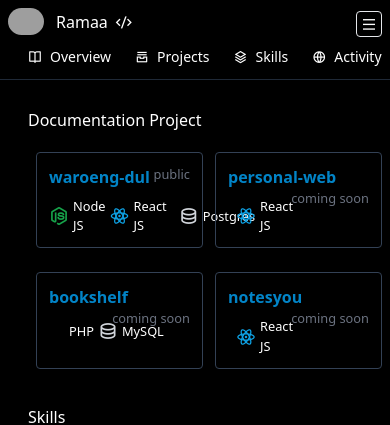
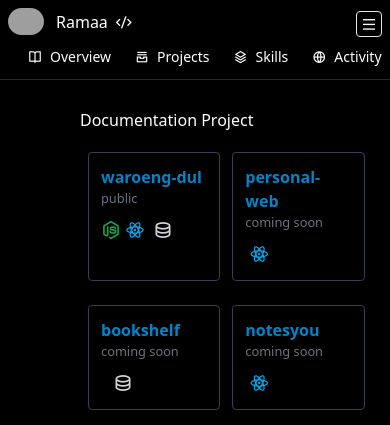
Before and after one commit to Ramaaeln/personal-web, a React (Vite) app: page / in a window 390 px wide. Shown: the top 425 px of the page. Built offline with nearby package versions, Linux system fonts and the light colour scheme; grey boxes are pictures that could not be loaded; some icons are missing.

Commit message:
responsive for mobile /home

```diff
--- a/src/components/Elements/Home/project.jsx
+++ b/src/components/Elements/Home/project.jsx
@@ -3,14 +3,16 @@ import { Link } from "react-router-dom";
 const DokumProject = (props) =>{
     const {href,target,nama,status} = props;
     return(
-        <div>
+        <div className="grid
+        ">
             <strong><Link
                     to={href}
                     target={target}
                     className="text-sky-600">
                         {nama}
                     </Link></strong>
-        <small className="text-gray-500 float-right">{status}</small>
+        <small className="text-gray-500
+        ">{status}</small>
         </div>
 
     )
--- a/src/components/Elements/Home/stack.jsx
+++ b/src/components/Elements/Home/stack.jsx
@@ -3,7 +3,9 @@ const Stack = (props) =>{
     return(
         <>
             <i className={`text-xl  ${classname}`}></i>
-            <small >{stack}</small>
+            <small className="hidden
+            xl:block sm:hidden md:block
+            " >{stack}</small>
             </>
     )
 }
--- a/src/components/Layouts/HomeLayouts.jsx
+++ b/src/components/Layouts/HomeLayouts.jsx
@@ -10,9 +10,10 @@ const HomeLayouts = () =>{
         <div className="flex">
        <Sidebar/>
 
-        <div className="mt-7 ml-7 w-screen
+        <div className="mt-7 ml-20  w-9/12
         xl:ml-7 xl:w-3/5
-        md:mr-2 md:w-3/5
+        md:mr-2 md:w-3/5  md:mr-3
+        sm:w-3/5 sm:mr-2
 
         ">
 
@@ -21,7 +22,7 @@ const HomeLayouts = () =>{
             <div className="grid grid-cols-2  w-full p-2 gap-3
             xl:grid-cols-2 xl:w-full
             md:gap-2 md:w-full
-            sm:grid-cols-1 sm:gap-1 sm:w-full
+            sm:grid-cols-2 sm:gap-2 sm:w-full
             ">
                 <Projects/>
 
```
